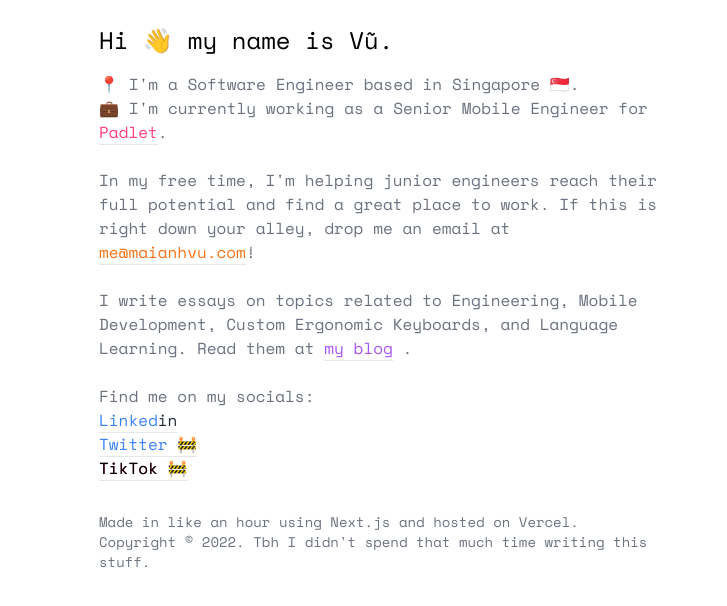
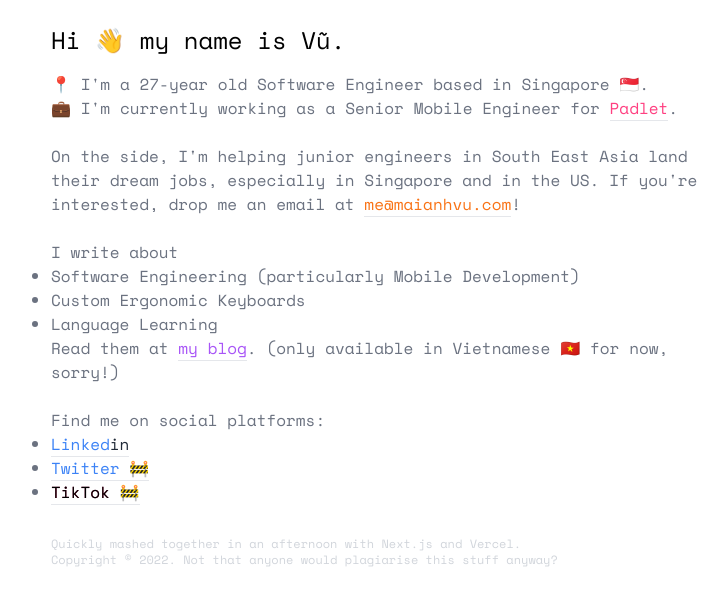
Before and after one commit to maianhvu/home, a Next.js app: page / in a window 1280 px wide. Shown: the top 606 px of the page, without its empty margins (253-980 px from the left). Built offline with nearby package versions, Linux system fonts and the light colour scheme.

Commit message:
Update home copy

```diff
--- a/components/Container.tsx
+++ b/components/Container.tsx
@@ -9,7 +9,7 @@
   return (
     <div
       {...divProps}
-      className={classNames('w-full max-w-xl mx-auto py-4 px-6 lg:px-0', className)}
+      className={classNames('w-full max-w-2xl mx-auto py-4 px-6 lg:px-0', className)}
     />
   )
 }
--- a/package.json
+++ b/package.json
@@ -9,11 +9,13 @@
   },
   "dependencies": {
     "classnames": "^2.3.1",
+    "luxon": "^2.3.0",
     "next": "12.0.10",
     "react": "17.0.2",
     "react-dom": "17.0.2"
   },
   "devDependencies": {
+    "@types/luxon": "^2.0.9",
     "@types/node": "17.0.17",
     "@types/react": "17.0.39",
     "autoprefixer": "^10.4.2",
--- a/pages/_document.tsx
+++ b/pages/_document.tsx
@@ -12,7 +12,7 @@
             rel="stylesheet"
           />
         </Head>
-        <body className="bg-white dark:bg-black text-gray-500">
+        <body className="bg-white dark:bg-black text-gray-500 font-mono">
           <Main />
           <NextScript />
         </body>
--- a/pages/index.tsx
+++ b/pages/index.tsx
@@ -4,8 +4,11 @@
 import Container from '../components/Container'
 import InlineLink from '../components/InlineLink'
 import classNames from 'classnames'
-import { useState } from 'react'
+import { useMemo, useState } from 'react'
+import { DateTime } from 'luxon'
+import Link from 'next/link'
 
+const BIRTHDAY = DateTime.fromObject({ day: 3, month: 12, year: 1994 })
 const TIKTOK_EASTER_EGG_DISPLAY_THRESHOLD = 5
 
 const Home: NextPage = () => {
@@ -16,6 +19,7 @@
 
     setTimesHoveredOverTikTok((count) => count + 1)
   }
+  const age = useMemo(() => Math.floor(DateTime.now().diff(BIRTHDAY, 'years').years), [])
 
   return (
     <Container className="pt-6">
@@ -24,10 +28,10 @@
         <meta name="description" content="Mai Anh Vũ. Mobile senior engineer from Singapore." />
       </Head>
 
-      <h1 className="text-2xl font-mono mb-4 text-black dark:text-white">Hi 👋 my name is Vũ.</h1>
+      <h1 className="text-2xl mb-4 text-black dark:text-white">Hi 👋 my name is Vũ.</h1>
 
-      <p className="font-mono">📍 I&apos;m a Software Engineer based in Singapore 🇸🇬.</p>
-      <p className="font-mono">
+      <p>📍 I&apos;m a {age}-year old Software Engineer based in Singapore 🇸🇬.</p>
+      <p>
         💼 I&apos;m currently working as a Senior Mobile Engineer for{' '}
         <InlineLink
           href="https://padlet.com/"
@@ -37,9 +41,9 @@
         .
       </p>
 
-      <p className="font-mono mt-6">
-        In my free time, I&apos;m helping junior engineers reach their full potential and find a
-        great place to work. If this is right down your alley, drop me an email at{' '}
+      <p className="mt-6">
+        On the side, I&apos;m helping junior engineers in South East Asia land their dream jobs,
+        especially in Singapore and in the US. If you&apos;re interested, drop me an email at{' '}
         <InlineLink
           href="mailto:me@maianhvu.com"
           className="hover:border-b-orange-500 text-orange-500">
@@ -48,19 +52,24 @@
         !
       </p>
 
-      <p className="font-mono mt-6">
-        I write essays on topics related to Engineering, Mobile Development, Custom Ergonomic
-        Keyboards, and Language Learning. Read them at{' '}
+      <p className="mt-6">I write about</p>
+      <ul className="list-disc">
+        <li>Software Engineering (particularly Mobile Development)</li>
+        <li>Custom Ergonomic Keyboards</li>
+        <li>Language Learning</li>
+      </ul>
+      <p>
+        Read them at{' '}
         <InlineLink
           href="https://blog.maianhvu.com/"
           className="hover:border-b-purple-500 text-purple-500">
           my blog
-        </InlineLink>{' '}
-        .
+        </InlineLink>
+        . (only available in Vietnamese 🇻🇳 for now, sorry!)
       </p>
 
-      <p className="font-mono mt-6">Find me on my socials:</p>
-      <ul className="font-mono">
+      <p className="mt-6">Find me on social platforms:</p>
+      <ul className="list-disc">
         <li>
           <InlineLink
             href="https://www.linkedin.com/in/anhvumai/"
@@ -82,17 +91,21 @@
             )}>
             TikTok 🚧
             {timesHoveredOverTikTok >= TIKTOK_EASTER_EGG_DISPLAY_THRESHOLD && (
-              <span className="text-gray-500"> (neat stuff right? I know 😉)</span>
+              <span className="text-gray-500">
+                {' '}
+                (I had wayy too much time on my hand sometimes&hellip;)
+              </span>
             )}
           </InlineLink>
         </li>
       </ul>
 
-      <footer className="my-8 font-mono text-sm">
-        Made in like an hour using Next.js and hosted on Vercel.
+      <footer className="my-8 text-xs text-gray-300 dark:text-gray-700">
+        Quickly mashed together in an afternoon with <Link href="https://nextjs.org/">Next.js</Link>{' '}
+        and <Link href="https://vercel.com/">Vercel</Link>.
         <br />
-        Copyright &copy; {new Date().getFullYear()}. Tbh I didn&apos;t spend that much time writing
-        this stuff.
+        Copyright &copy; {new Date().getFullYear()}. Not that anyone would plagiarise this stuff
+        anyway?
       </footer>
     </Container>
   )
```
Also changed, not shown: 1 other file (tests, documents, lock files or other folders).
